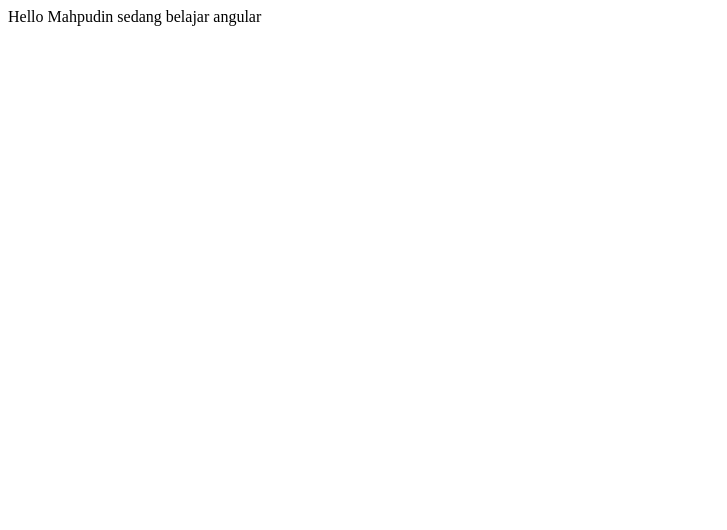
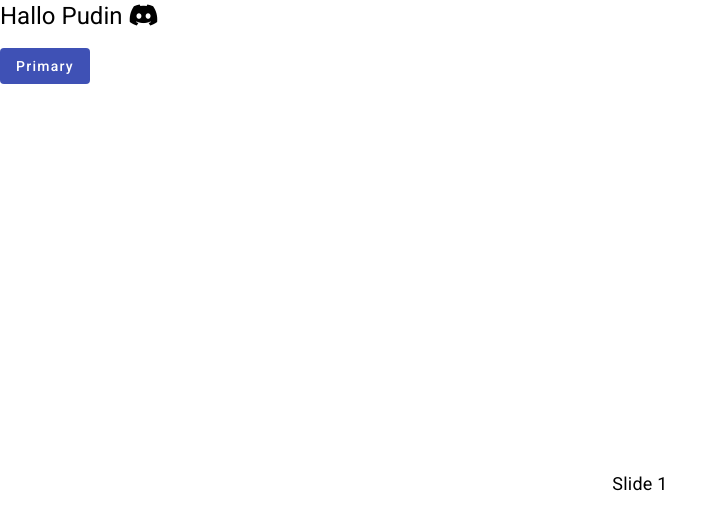
Before and after one commit to pudinmah/angular-tutorial, an Angular app: page / in a window 1280 px wide. Shown: the top 530 px of the page, without its empty margins (0-727 px from the left). Built offline with nearby package versions, Linux system fonts and the light colour scheme.

Commit message:
Section 2: Component & Pengenalan Struktur Angular

```diff
--- a/angular.json
+++ b/angular.json
@@ -25,6 +25,7 @@
               "src/assets"
             ],
             "styles": [
+              "@angular/material/prebuilt-themes/indigo-pink.css",
               "src/styles.css"
             ],
             "scripts": [],
@@ -89,6 +90,7 @@
               "src/assets"
             ],
             "styles": [
+              "@angular/material/prebuilt-themes/indigo-pink.css",
               "src/styles.css"
             ],
             "scripts": []
--- a/package.json
+++ b/package.json
@@ -12,10 +12,12 @@
   "private": true,
   "dependencies": {
     "@angular/animations": "^17.1.0",
+    "@angular/cdk": "^17.1.2",
     "@angular/common": "^17.1.0",
     "@angular/compiler": "^17.1.0",
     "@angular/core": "^17.1.0",
     "@angular/forms": "^17.1.0",
+    "@angular/material": "^17.1.2",
     "@angular/platform-browser": "^17.1.0",
     "@angular/platform-browser-dynamic": "^17.1.0",
     "@angular/platform-server": "^17.1.0",
@@ -23,6 +25,7 @@
     "@angular/ssr": "^17.1.3",
     "express": "^4.18.2",
     "rxjs": "~7.8.0",
+    "swiper": "^11.0.6",
     "tslib": "^2.3.0",
     "zone.js": "~0.14.3"
   },
--- a/src/app/app.component.css
+++ b/src/app/app.component.css
@@ -0,0 +1,36 @@
+
+    html,
+    body {
+      position: relative;
+      height: 100%;
+    }
+
+    body {
+      background: #eee;
+      font-family: Helvetica Neue, Helvetica, Arial, sans-serif;
+      font-size: 14px;
+      color: #000;
+      margin: 0;
+      padding: 0;
+    }
+
+    swiper-container {
+      width: 100%;
+      height: 100%;
+    }
+
+    swiper-slide {
+      text-align: center;
+      font-size: 18px;
+      background: #fff;
+      display: flex;
+      justify-content: center;
+      align-items: center;
+    }
+
+    swiper-slide img {
+      display: block;
+      width: 100%;
+      height: 100%;
+      object-fit: cover;
+    }
--- a/src/app/app.component.html
+++ b/src/app/app.component.html
@@ -1,2 +1,18 @@
-Hello Mahpudin
-sedang belajar angular
+
+<h1>Hallo Pudin <i class="fa-brands fa-discord"></i></h1>
+<button mat-flat-button color="primary">Primary</button>
+
+<swiper-container class="mySwiper" navigation="true">
+  <swiper-slide>Slide 1</swiper-slide>
+  <swiper-slide>Slide 2</swiper-slide>
+  <swiper-slide>Slide 3</swiper-slide>
+  <swiper-slide>Slide 4</swiper-slide>
+  <swiper-slide>Slide 5</swiper-slide>
+  <swiper-slide>Slide 6</swiper-slide>
+  <swiper-slide>Slide 7</swiper-slide>
+  <swiper-slide>Slide 8</swiper-slide>
+  <swiper-slide>Slide 9</swiper-slide>
+</swiper-container>
+
+<router-outlet>
+<router-outlet />
--- a/src/app/app.component.ts
+++ b/src/app/app.component.ts
@@ -1,12 +1,14 @@
-import { Component } from '@angular/core';
+import { Component, CUSTOM_ELEMENTS_SCHEMA } from '@angular/core';
 import { RouterOutlet } from '@angular/router';
+import { MatButtonModule } from '@angular/material/button';
 
 @Component({
   selector: 'app-root',
   standalone: true,
-  imports: [RouterOutlet],
+  imports: [RouterOutlet, MatButtonModule],
   templateUrl: './app.component.html',
-  styleUrl: './app.component.css'
+  styleUrl: './app.component.css',
+  schemas: [CUSTOM_ELEMENTS_SCHEMA]
 })
 export class AppComponent {
   title = 'angular-tutorial';
--- a/src/app/app.config.ts
+++ b/src/app/app.config.ts
@@ -3,7 +3,8 @@ import { provideRouter } from '@angular/router';
 
 import { routes } from './app.routes';
 import { provideClientHydration } from '@angular/platform-browser';
+import { provideAnimationsAsync } from '@angular/platform-browser/animations/async';
 
 export const appConfig: ApplicationConfig = {
-  providers: [provideRouter(routes), provideClientHydration()]
+  providers: [provideRouter(routes), provideClientHydration(), provideAnimationsAsync()]
 };
--- a/src/index.html
+++ b/src/index.html
@@ -6,8 +6,13 @@
   <base href="/">
   <meta name="viewport" content="width=device-width, initial-scale=1">
   <link rel="icon" type="image/x-icon" href="favicon.ico">
+  <link href="https://fonts.googleapis.com/css2?family=Roboto:wght@300;400;500&display=swap" rel="stylesheet">
+  <link href="https://fonts.googleapis.com/icon?family=Material+Icons" rel="stylesheet">
+  <script src="https://kit.fontawesome.com/5d201f263a.js" crossorigin="anonymous"></script>
 </head>
-<body>
+<body class="mat-typography">
   <app-root></app-root>
+
+  <script src="https://cdn.jsdelivr.net/npm/swiper@11/swiper-element-bundle.min.js"></script>
 </body>
 </html>
--- a/src/styles.css
+++ b/src/styles.css
@@ -1 +1,4 @@
 /* You can add global styles to this file, and also import other style files */
+
+html, body { height: 100%; }
+body { margin: 0; font-family: Roboto, "Helvetica Neue", sans-serif; }
```
Also changed, not shown: 1 other file (tests, documents, lock files or other folders).
